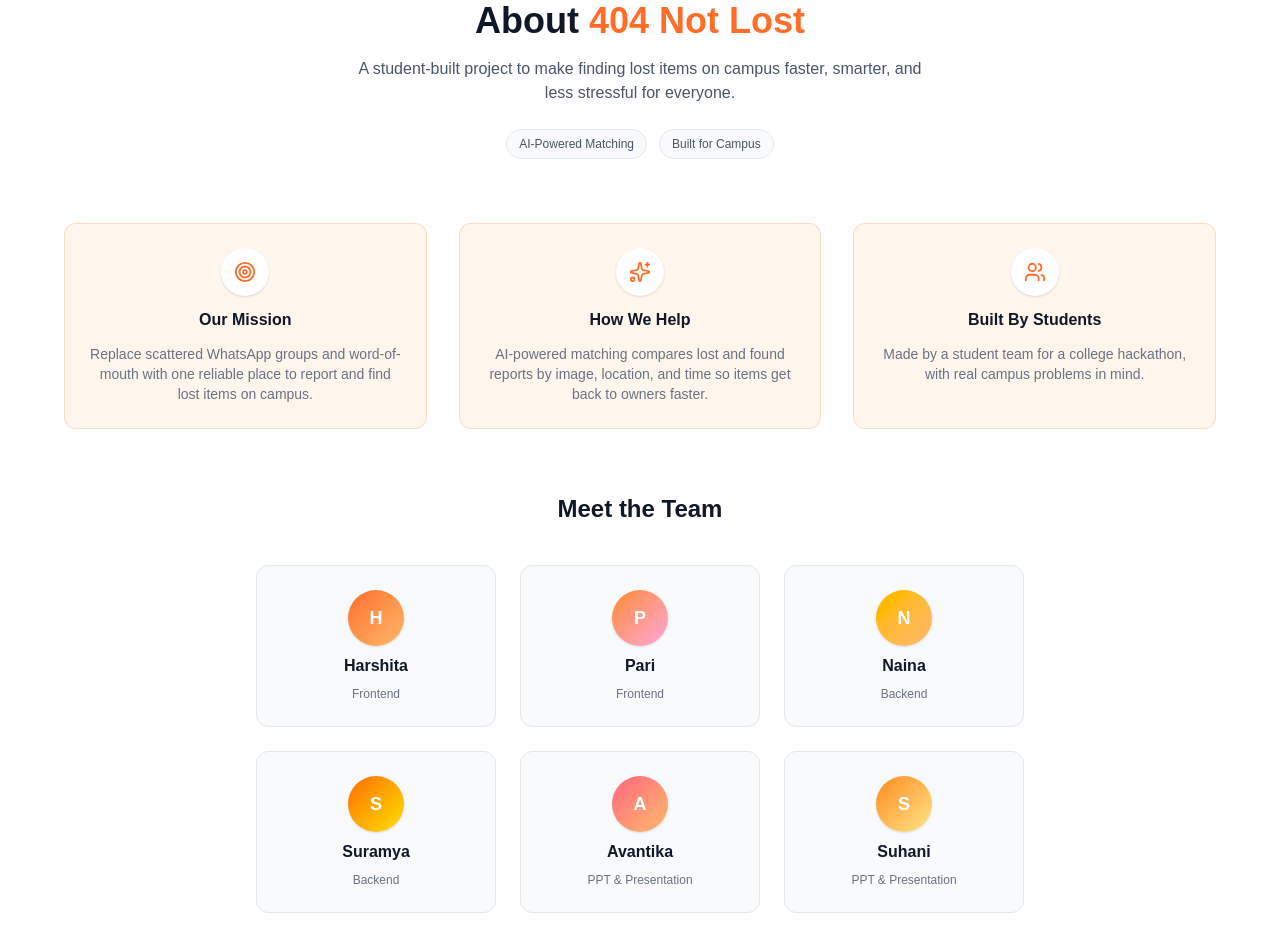
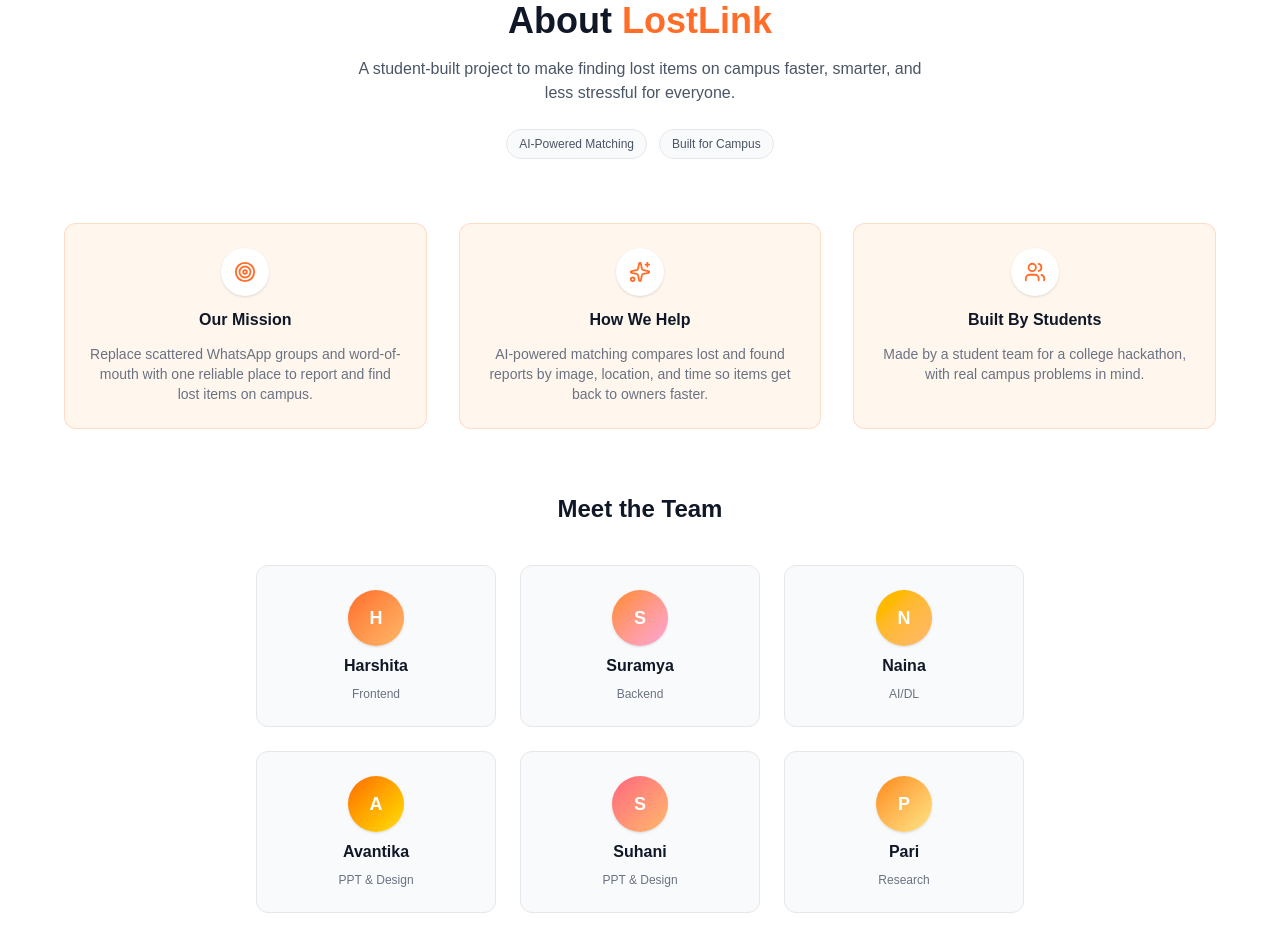
Before and after one commit to suramyalugani-ops/Lost-and-found, a React (Vite) app in the folder lost-and-found/: page /about in a window 1280 px wide. Shown: the part 140-1092 px from the top of the page. Built offline with nearby package versions, Linux system fonts and the light colour scheme.

Commit message:
Add LostLink logo

```diff
--- a/lost-and-found/src/pages/AboutUs.jsx
+++ b/lost-and-found/src/pages/AboutUs.jsx
@@ -3,11 +3,11 @@ import { Target, Users, Sparkles, ArrowRight } from 'lucide-react'
 
 const team = [
   { name: 'Harshita', role: 'Frontend' },
-  { name: 'Pari', role: 'Frontend' },
-  { name: 'Naina', role: 'Backend' },
   { name: 'Suramya', role: 'Backend' },
-  { name: 'Avantika', role: 'PPT & Presentation' },
-  { name: 'Suhani', role: 'PPT & Presentation' },
+  { name: 'Naina', role: 'AI/DL' },
+  { name: 'Avantika', role: 'PPT & Design' },
+  { name: 'Suhani', role: 'PPT & Design' },
+  { name: 'Pari', role: 'Research' },
 ]
 
 const avatarGradients = [
@@ -26,7 +26,7 @@ function AboutUs() {
       {/* Navbar */}
       <nav className="flex flex-col md:flex-row justify-between items-center px-4 md:px-10 py-4 bg-white border-b border-gray-200 gap-3 md:gap-0">
         <div className="text-center md:text-left">
-          <h2 className="font-bold text-lg text-gray-900">404 Not Lost</h2>
+          <h2 className="font-bold text-lg text-gray-900">LostLink</h2>
           <p className="text-xs text-gray-500">We find. You get it back.</p>
         </div>
         <div className="flex flex-wrap justify-center items-center gap-3 md:gap-6 text-gray-700 text-sm">
@@ -40,7 +40,7 @@ function AboutUs() {
       {/* Header */}
       <div className="text-center px-6 md:px-16 py-12 md:py-16">
         <h1 className="text-2xl md:text-4xl font-bold text-gray-900">
-          About <span className="text-[#FF6D29]">404 Not Lost</span>
+          About <span className="text-[#FF6D29]">LostLink</span>
         </h1>
         <p className="text-gray-600 max-w-xl mx-auto mt-4">
           A student-built project to make finding lost items on campus faster,
--- a/lost-and-found/src/pages/Home.jsx
+++ b/lost-and-found/src/pages/Home.jsx
@@ -3,6 +3,7 @@ import { ShoppingBag, ArrowRight, FileText, Brain, Bell, CheckCircle, Search, Ma
 import bottleImg from '../assets/Bottle.svg'
 import notebookImg from '../assets/Notebook.svg'
 import walletImg from '../assets/Wallet.svg'
+import logo from '../assets/logo.png'
 
 function Home() {
   const scrollToHowItWorks = () => {
@@ -56,9 +57,12 @@ function Home() {
 
       {/* Navbar */}
       <nav className="relative z-10 flex flex-col md:flex-row justify-between items-center px-4 md:px-10 py-4 bg-white border-b border-gray-200 gap-3 md:gap-0">
-        <div className="text-center md:text-left">
-          <h2 className="font-bold text-lg text-gray-900">404 Not Lost</h2>
-          <p className="text-xs text-gray-500">We find. You get it back.</p>
+        <div className="flex items-center gap-2 text-center md:text-left">
+          <img src={logo} alt="LostLink logo" className="h-10 w-10 object-contain" />
+          <div>
+            <h2 className="font-bold text-lg text-gray-900">LostLink</h2>
+            <p className="text-xs text-gray-500">We find. You get it back.</p>
+          </div>
         </div>
         <div className="flex flex-wrap justify-center items-center gap-3 md:gap-6 text-gray-700 text-sm">
           <Link to="/" className="hover:text-[#FF6D29] transition-colors">Home</Link>
--- a/lost-and-found/src/pages/MatchResult.jsx
+++ b/lost-and-found/src/pages/MatchResult.jsx
@@ -22,10 +22,8 @@ function MatchResult() {
   const [loading, setLoading] = useState(true)
   const [error, setError] = useState('')
 
-  // Get item ID from navigation state OR localStorage
-  const itemId =
-    location.state?.itemId ||
-    localStorage.getItem('lastReportId')
+  // itemId should be passed from ReportLost/ReportFound
+  const itemId = location.state?.itemId
 
   // =========================
   // FETCH MATCHES FROM BACKEND
@@ -131,20 +129,16 @@ function MatchResult() {
   }
 
   // =========================
-  // BEST MATCH
+  // NO MATCHES
   // =========================
 
-  const bestMatch =
-    matches.length > 0
+  const bestMatch = matches.length > 0
     ? matches[0]
     : null
 
   const score = bestMatch
-    ? Number(bestMatch.score || 0)
+    ? Math.round(Number(bestMatch.score) || 0)
   : 0
-
-  // Show only 2 decimal places
-  const formattedScore = score.toFixed(2)
 
   const circumference = 2 * Math.PI * 54
 
@@ -195,6 +189,7 @@ function MatchResult() {
                 )
 
                 alert('Link copied to clipboard!')
+
               }
 
             }}
@@ -268,7 +263,7 @@ function MatchResult() {
 
             <div className="relative flex flex-col md:flex-row items-center gap-8 md:gap-12">
 
-              {/* Circular Progress */}
+              {/* Circular progress */}
 
               <div className="relative w-36 h-36 shrink-0">
 
@@ -300,12 +295,10 @@ function MatchResult() {
 
                 </svg>
 
-                {/* Score inside circle */}
-
                 <div className="absolute inset-0 flex flex-col items-center justify-center">
 
-                  <span className="text-2xl font-bold text-gray-900 whitespace-nowrap">
-                    {formattedScore}%
+                  <span className="text-3xl font-bold text-gray-900">
+                    {score}%
                   </span>
 
                   <span className="text-[11px] text-green-600 font-semibold">
@@ -323,13 +316,11 @@ function MatchResult() {
               <div className="flex-1 w-full bg-white rounded-xl border border-gray-100 shadow-sm p-5">
 
                 <p className="font-bold text-green-600 mb-1">
-
                   {score >= 80
                     ? 'Highly Likely Match'
                     : score >= 60
                     ? 'Possible Match'
                     : 'Low Confidence Match'}
-
                 </p>
 
                 <p className="text-gray-500 text-sm mb-4">
@@ -347,9 +338,7 @@ function MatchResult() {
 
           )}
 
-          {/* =========================
-              CONFIDENCE MESSAGE
-          ========================= */}
+          {/* Confidence message */}
 
           {bestMatch && score >= 70 && (
 
@@ -374,7 +363,7 @@ function MatchResult() {
         </div>
 
         {/* =========================
-            YOUR ITEM + MATCH
+            YOUR ITEM + MATCHES
         ========================= */}
 
         {item && bestMatch && (
@@ -425,12 +414,8 @@ function MatchResult() {
 
             <div className="grid grid-cols-1 md:grid-cols-2 gap-4">
 
-              {matches.slice(1).map((match) => {
+              {matches.slice(1).map((match) => (
 
-                const matchScore =
-                  Number(match.score || 0)
-
-                return (
                 <div
                   key={match.id}
                   className="bg-gray-50 border border-gray-200 rounded-xl p-5"
@@ -442,8 +427,8 @@ function MatchResult() {
                       {match.category}
                     </span>
 
-                      <span className="text-sm font-bold text-[#FF6D29] whitespace-nowrap">
-                        {matchScore.toFixed(2)}%
+                    <span className="text-sm font-bold text-[#FF6D29]">
+                      {Number(match.score || 0)}%
                     </span>
 
                   </div>
@@ -460,12 +445,12 @@ function MatchResult() {
 
                   <MatchBar
                     label="Match Score"
-                      percent={matchScore}
+                    percent={Number(match.score || 0)}
                   />
 
                 </div>
-                )
-              })}
+
+              ))}
 
             </div>
 
@@ -531,7 +516,6 @@ function MatchResult() {
                   alert(
                     'Claim request sent! The finder will be notified.'
                   )
-
                   navigate('/')
                 }}
                 className="bg-green-600 text-white px-5 py-3 rounded-lg font-semibold flex items-center justify-center gap-2 hover:bg-green-700 transition-colors"
@@ -573,8 +557,6 @@ function MatchResult() {
 
 function MatchBar({ label, percent }) {
 
-  const numericPercent = Number(percent || 0)
-
   return (
     <div className="mb-2 last:mb-0">
 
@@ -584,8 +566,8 @@ function MatchBar({ label, percent }) {
           {label}
         </span>
 
-        <span className="text-[#FF6D29] font-semibold whitespace-nowrap">
-          {numericPercent.toFixed(2)}%
+        <span className="text-[#FF6D29] font-semibold">
+          {percent}%
         </span>
 
       </div>
@@ -596,7 +578,7 @@ function MatchBar({ label, percent }) {
           className="bg-[#FF6D29] h-2 rounded-full transition-all"
           style={{
             width: `${Math.min(
-              Math.max(numericPercent, 0),
+              Math.max(percent, 0),
               100
             )}%`,
           }}
--- a/lost-and-found/src/pages/Reports.jsx
+++ b/lost-and-found/src/pages/Reports.jsx
@@ -302,7 +302,7 @@ function Reports() {
 
         <div className="text-center md:text-left">
           <h2 className="font-bold text-lg text-gray-900">
-            404 Not Lost
+            LostLink
           </h2>
 
           <p className="text-xs text-gray-500">
```
Also changed, not shown: lost-and-found/src/assets/logo.png (added). Lines whose indentation alone changed are shown as unchanged.
